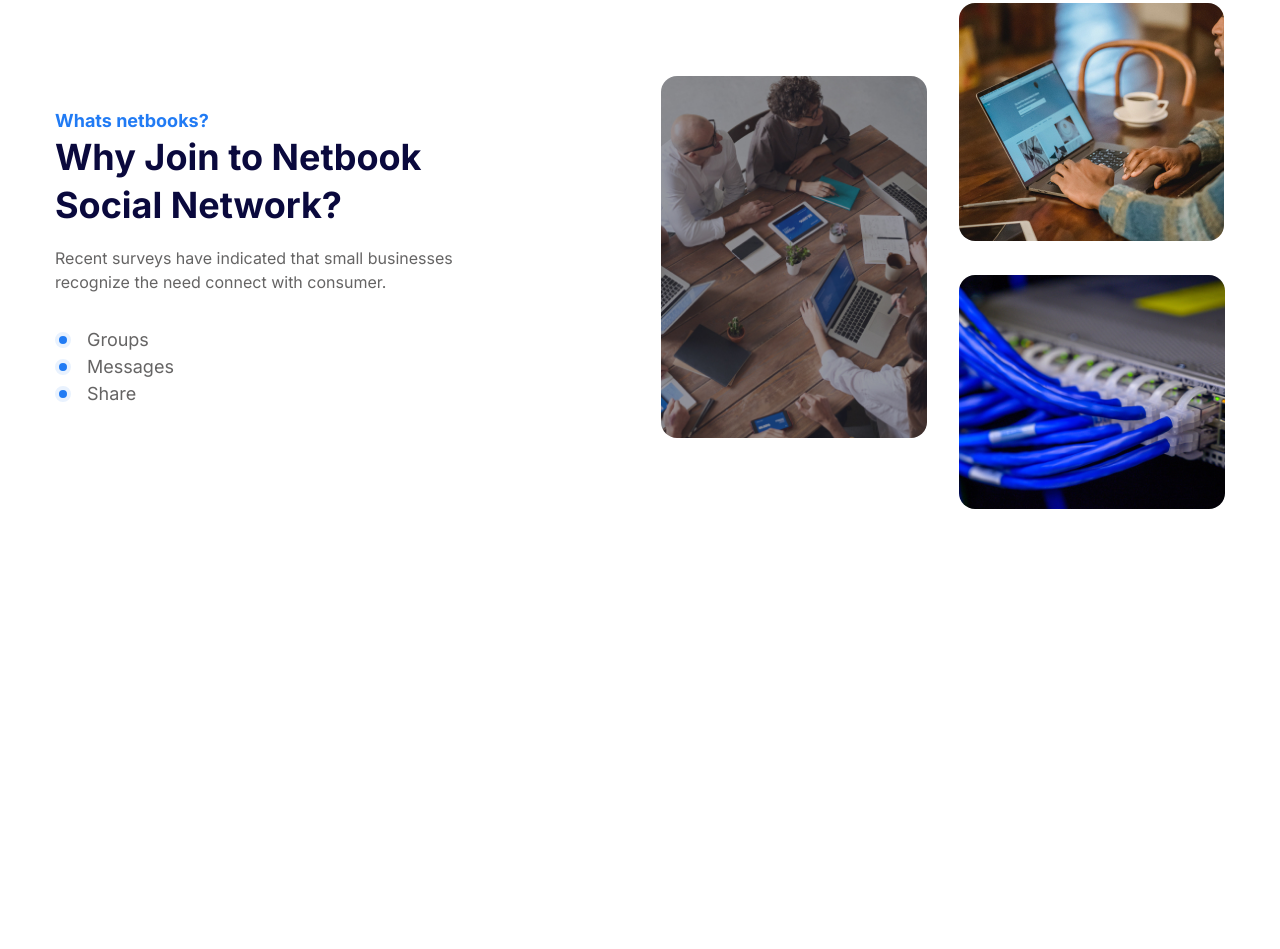
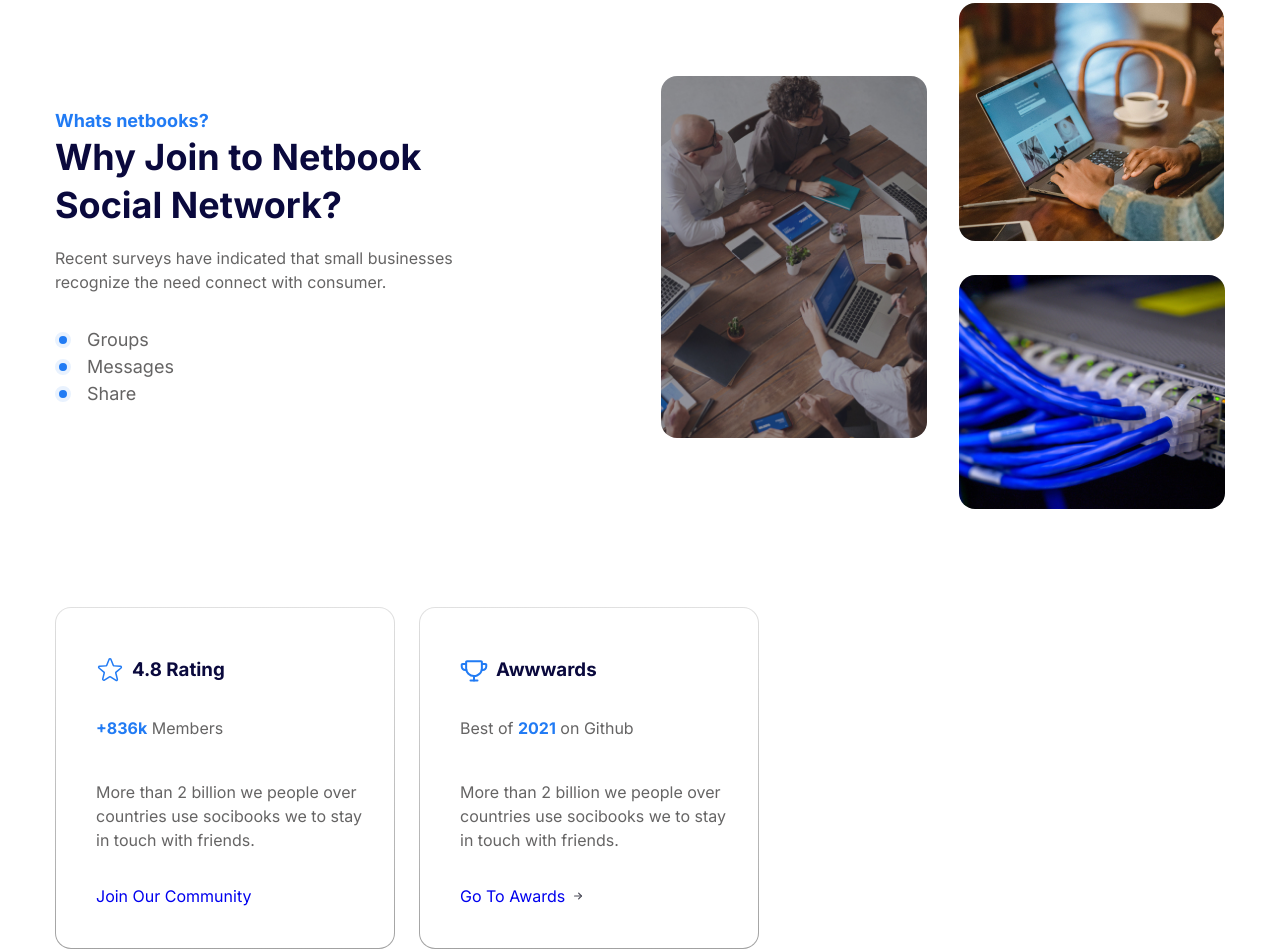
Before and after one commit to fradevgb/landingpage-netbook, a plain HTML site: page index.html in a window 1280 px wide. Shown: the part 711-1660 px from the top of the page. Before the commit the page ends 1222 px from the top, so only its background shows below. Drawn offline with Linux system fonts and the light colour scheme.

Commit message:
Achivements section in progress

```diff
--- a/css/styles.css
+++ b/css/styles.css
@@ -270,3 +270,67 @@ a {
 .whats-netbooks__video {
   grid-row: 1/-1;
 }
+
+.achievement {
+  display: grid;
+  grid-template-columns: 340px 340px 1fr;
+  gap: 1.5rem;
+}
+
+.achievement .card {
+  background: linear-gradient(#fff, #ffff) padding-box, linear-gradient(to bottom, rgba(185, 185, 185, 0.44), rgba(94, 94, 94, 0.58)) border-box;
+  border: 1px solid transparent;
+  border-radius: 1rem;
+  padding: 3rem 1.125rem 2.5rem 2.5rem;
+  transition: box-shadow 200ms ease-in-out, transform 200ms ease-in-out;
+}
+
+.achievement .card a {
+  position: relative;
+  padding-right: 20px;
+}
+
+.achievement .card a:hover {
+  color: var(--color-primary);
+}
+
+/* .achievement .card a:after {
+  content: '';
+  position: absolute;
+  right: 0;
+  top: 50%;
+  transform: translateY(-50%);
+  background-image: url('../images/ico-arrow.svg');
+  width: 10px;
+  height: 10px;
+} */
+
+.achievement .card a {
+  display: inline-flex;
+  align-items: center;
+  gap: 0.5rem;
+}
+
+.achievement .card:hover {
+  box-shadow: 0px 26px 49px rgba(146, 165, 184, 0.24);
+  transform: translate(-4px, -4px);
+}
+
+.achievement .card__subtitle {
+  margin-bottom: 2.5rem;
+}
+
+.achievement .card__subtitle b {
+  color: var(--color-primary);
+}
+
+.achievement .card__content {
+  margin-bottom: 2rem;
+}
+
+.card.rating .card__title,
+.card.awards .card__title {
+  display: flex;
+  gap: 0.5rem;
+  margin-bottom: 2rem;
+}
--- a/index.html
+++ b/index.html
@@ -71,7 +71,30 @@
           <img src="./images/whats-netbook-002.jpg" alt="" />
         </div>
       </section>
-      <section class="community"></section>
+      <section class="achievement container">
+        <article class="card rating">
+          <header>
+            <h3 class="card__title"><img src="./images/ico-star.svg" alt="Outline start icon" />4.8 Rating</h3>
+            <p class="card__subtitle"><b>+836k</b> Members</p>
+          </header>
+
+          <p class="card__content">More than 2 billion we people over countries use socibooks we to stay in touch with friends.</p>
+
+          <p><a href="#">Join Our Community</a></p>
+        </article>
+        <article class="card awards">
+          <header>
+            <h3 class="card__title"><img src="./images/ico-trophy.svg" alt="Outline trophy icon" />Awwwards</h3>
+            <p class="card__subtitle">Best of <b>2021</b> on Github</p>
+          </header>
+
+          <p class="card__content">More than 2 billion we people over countries use socibooks we to stay in touch with friends.</p>
+
+          <p>
+            <a href="#">Go To Awards <img src="./images/ico-arrow.svg" alt="" /></a>
+          </p>
+        </article>
+      </section>
       <section class="members"></section>
       <section class="app"></section>
       <section class="news"></section>
```
Also changed, not shown: images/ico-arrow.svg (added), images/ico-star.svg (added), images/ico-trophy.svg (added).
